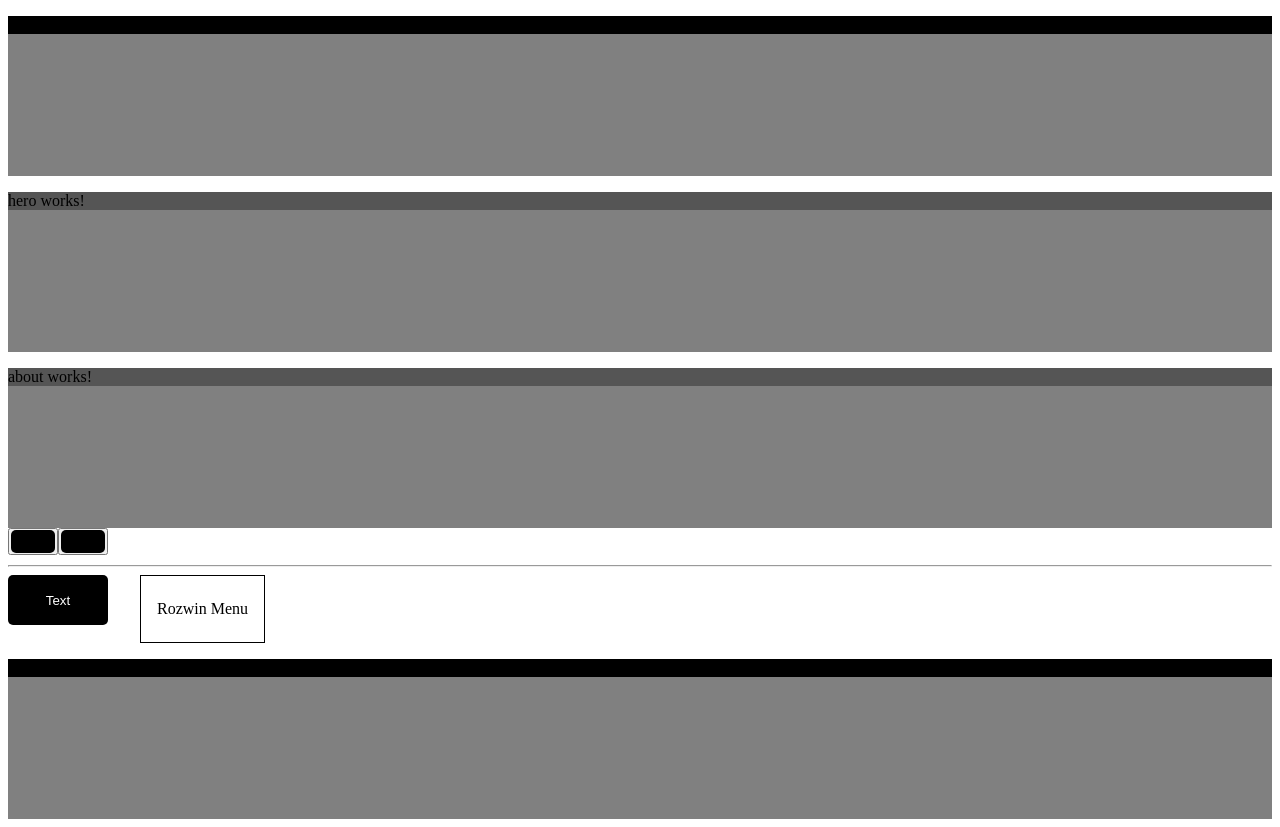
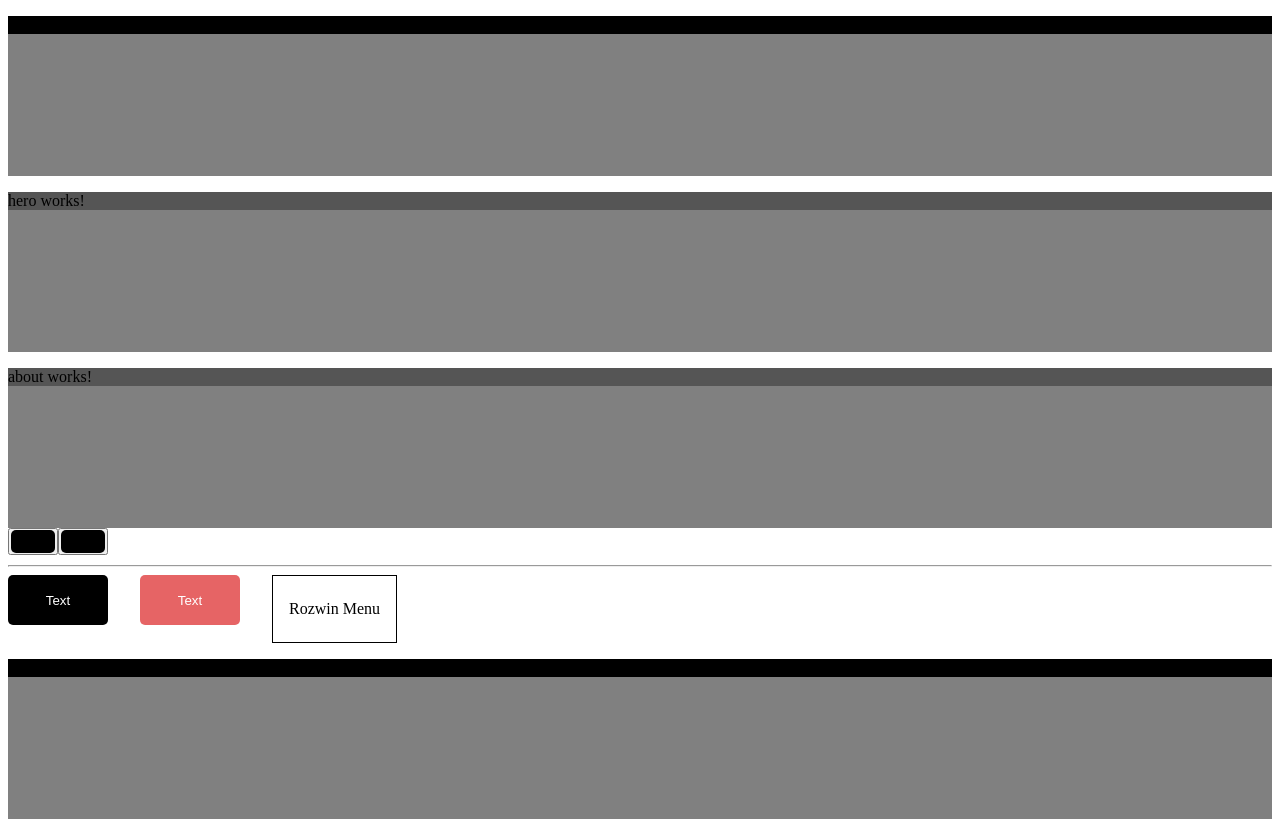
Before and after one commit to Lexsak/angular-learning, an Angular app: page / in a window 1280 px wide. Built offline with nearby package versions, Linux system fonts and the light colour scheme.

Commit message:
add new input color

```diff
--- a/src/app/layouts/change-color/change-color.component.html
+++ b/src/app/layouts/change-color/change-color.component.html
@@ -3,8 +3,8 @@
 
 <hr />
 <div class="colorContainer">
-  <input type="color" class="btn-color color-text" (input)="changeSecondColor($event)" />
-
+  <input type="color" class="btn-color color-text" (input)="changeMainColor($event)" />
+  <input type="color" class="btn-color color-text" value="#e66465" (input)="changeSecondColor($event)" />
 
   <!-- DropDown -->
   <div class="dropdown-container">
```
